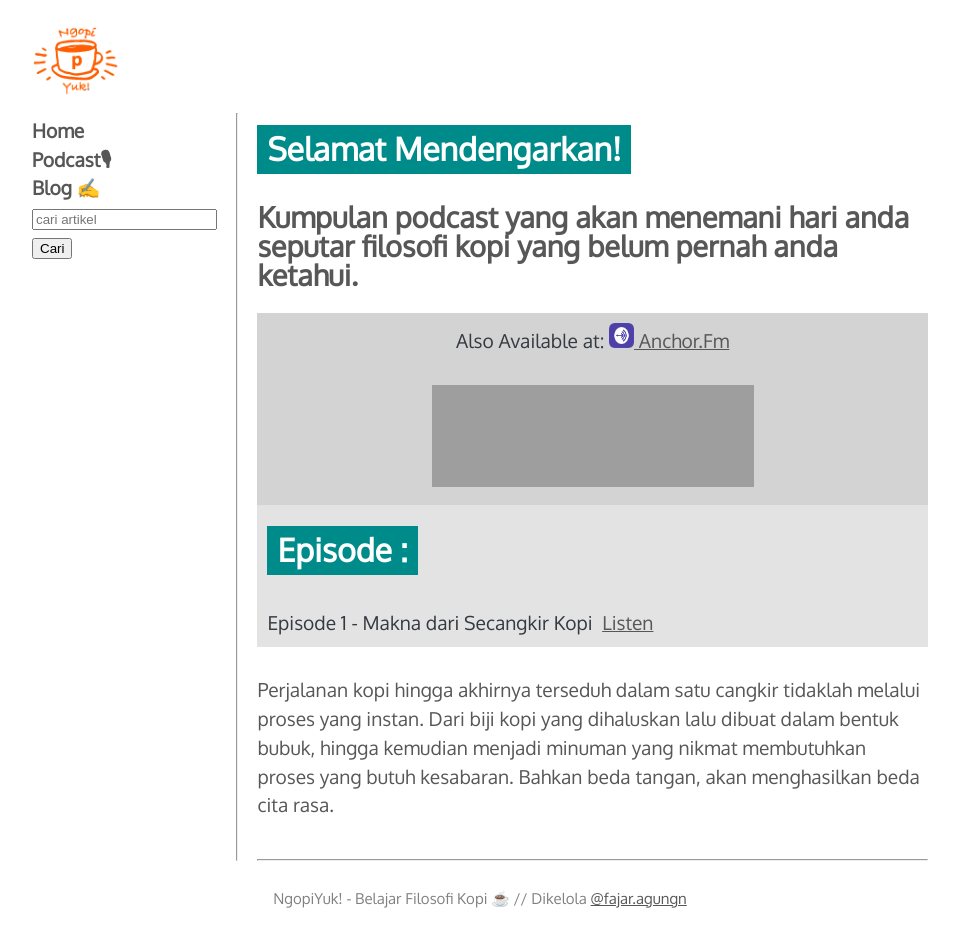
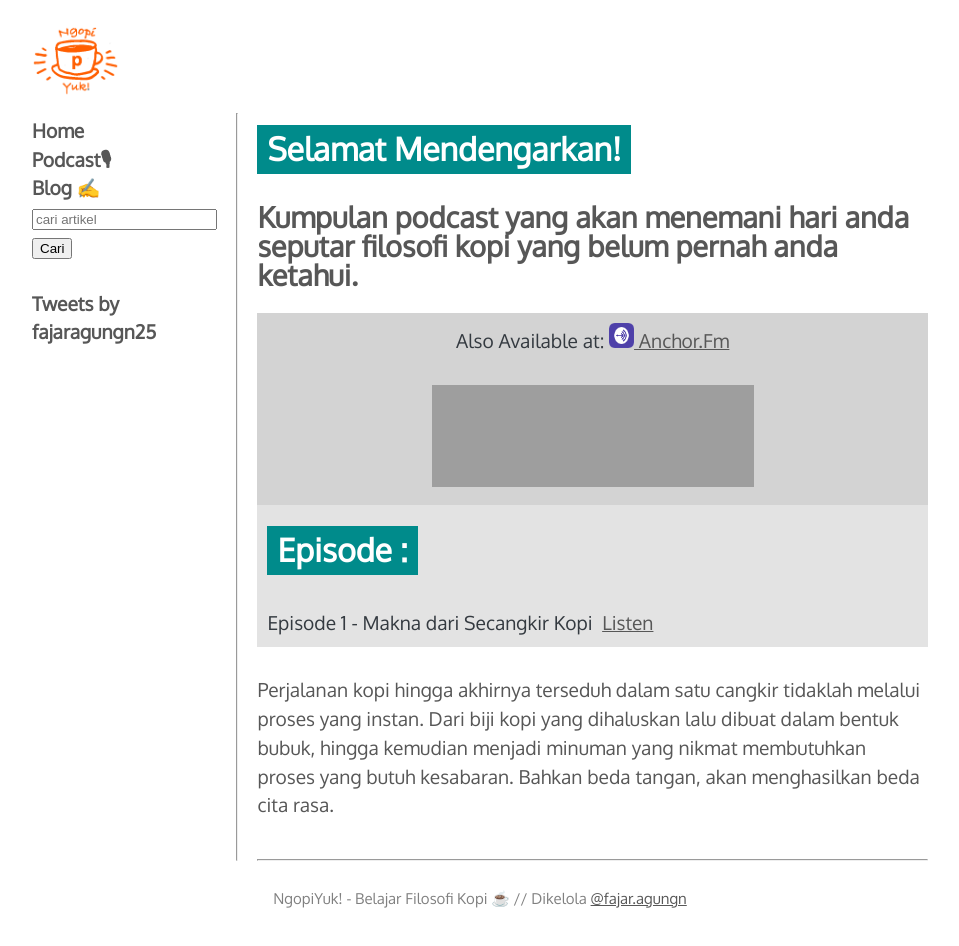
Before and after one commit to ngopi-yuk/ngopi-yuk.github.io, a plain HTML site: page podcast/index.html in a window 1280 px wide. Shown: the whole page, without its empty margins (160-1119 px from the left). Drawn offline with Linux system fonts and the light colour scheme; grey boxes are pictures that could not be loaded; a script that the page names is missing.

Commit message:
Update index.html

```diff
--- a/podcast/index.html
+++ b/podcast/index.html
@@ -71,6 +71,10 @@
                             </div>
 
                         </form>
+                        <br>
+                        <div class="twitter-timeline" >
+                          <a class="twitter-timeline" data-width="300" data-height="260" href="https://twitter.com/fajaragungn25?ref_src=twsrc%5Etfw">Tweets by fajaragungn25</a> <script async src="https://platform.twitter.com/widgets.js" charset="utf-8"></script>
+                        </div>
 
             </div>
 
```
